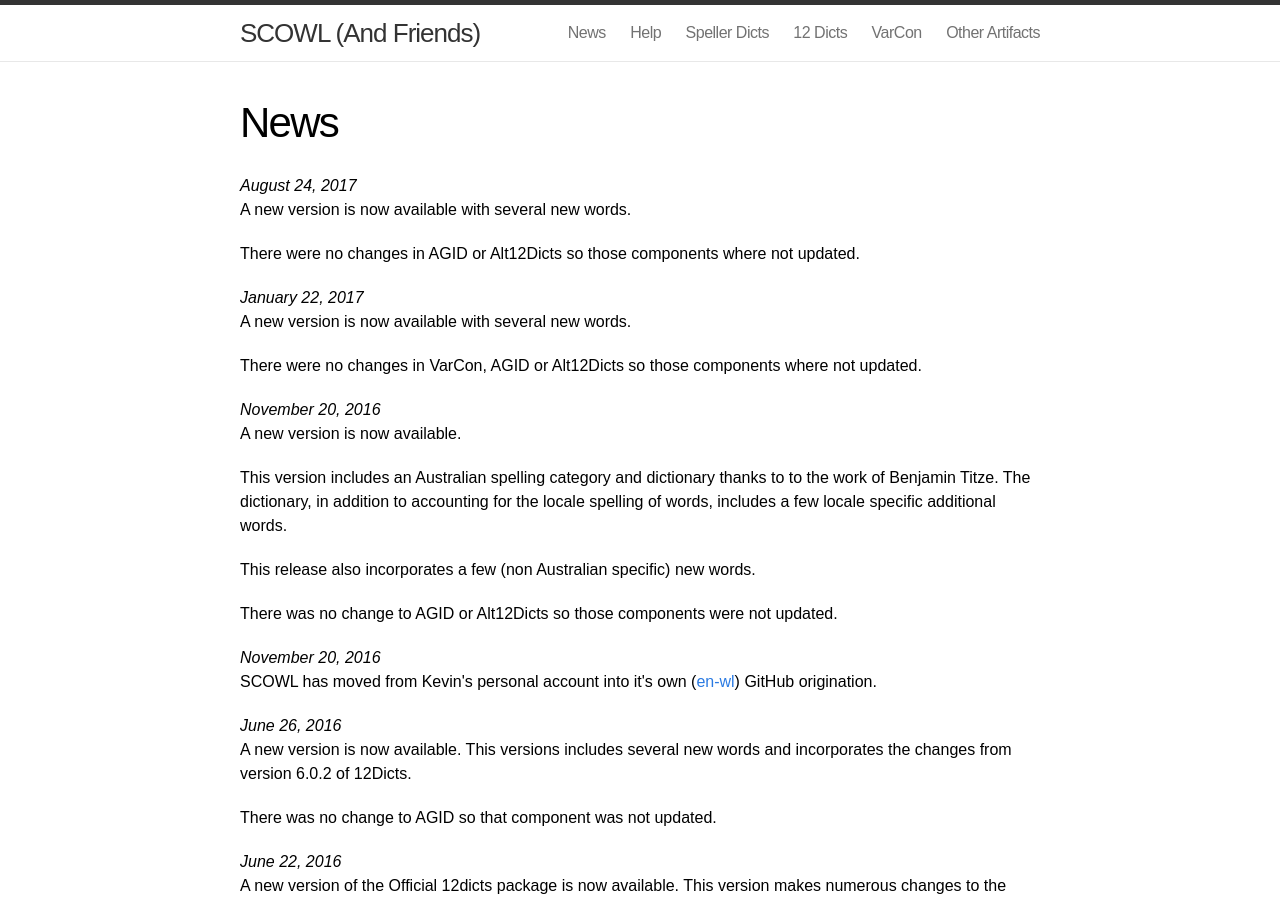
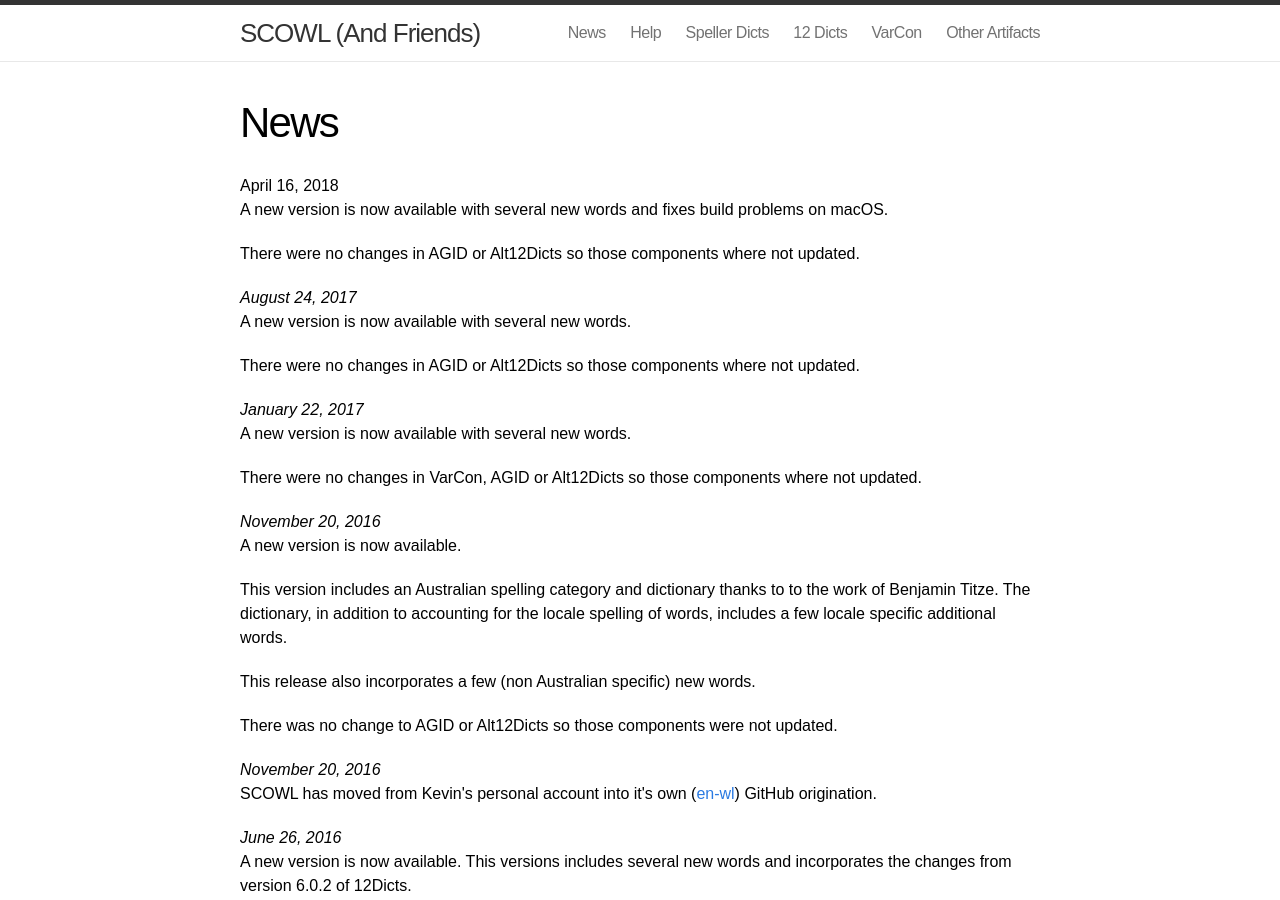
Before and after one commit to en-wl/wordlist, a Jekyll site: the page built from site/news.html, in a window 1280 px wide and 900 px high. Built offline with Jekyll 4.4.1, drawn with Linux system fonts in a browser that asks for light colours; Markdown is read by kramdown in place of the engine named in the settings.

Commit message:
Release 2018.04.16

```diff
--- a/site/news.html
+++ b/site/news.html
@@ -2,6 +2,11 @@
 layout: post
 title: News
 ---
+<p>April 16, 2018</i></br>
+A new version is now available with several new words and fixes build problems on macOS.
+<p>
+There were no changes in AGID or
+Alt12Dicts so those components where not updated.
 <p>
 <i>August 24, 2017</i></br>
 A new version is now available with several new words.
```
Also changed, not shown: site/index.md (+2 -2 lines), 1 other file.
